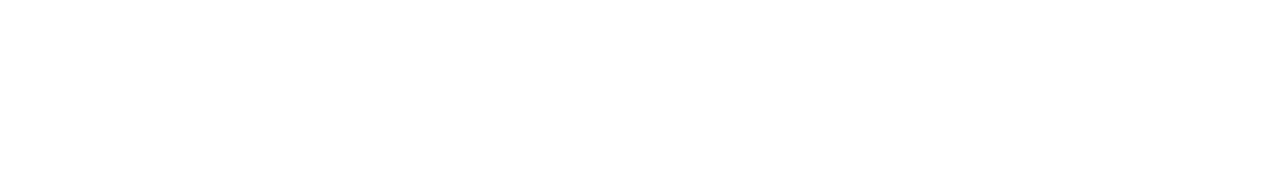
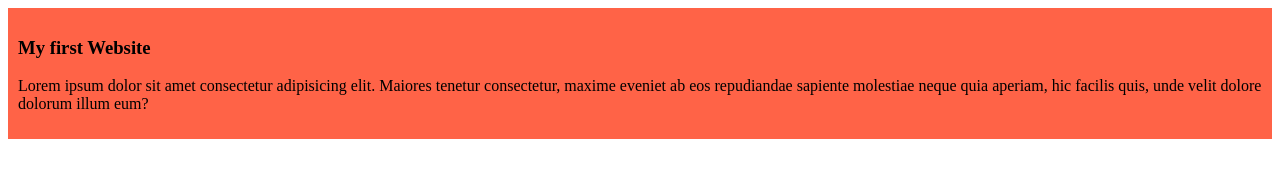
Before and after one commit to Shathil015/my-simple-website, a plain HTML site: page index.html in a window 1280 px wide. Drawn offline with Linux system fonts and the light colour scheme.

Commit message:
added the first blog

```diff
--- a/index.html
+++ b/index.html
@@ -3,10 +3,16 @@
 <head>
     <meta charset="UTF-8">
     <meta name="viewport" content="width=device-width, initial-scale=1.0">
-    <title>My Simple Website
-    </title>
+    <title>My Simple Website</title>
+    <link rel="stylesheet" href="styles/blog.css">
 </head>
 <body>
+    <div>
+        <h3 class="middle">
+            My first Website
+        </h3>
+        <p>Lorem ipsum dolor sit amet consectetur adipisicing elit. Maiores tenetur consectetur, maxime eveniet ab eos repudiandae sapiente molestiae neque quia aperiam, hic facilis quis, unde velit dolore dolorum illum eum?</p>
+    </div>
 
 </body>
 </html>
--- /dev/null
+++ b/styles/blog.css
@@ -0,0 +1,8 @@
+div{
+    background-color: tomato;
+    padding: 10px;
+
+}
+.middle{
+    text-align: justify;
+}
```
